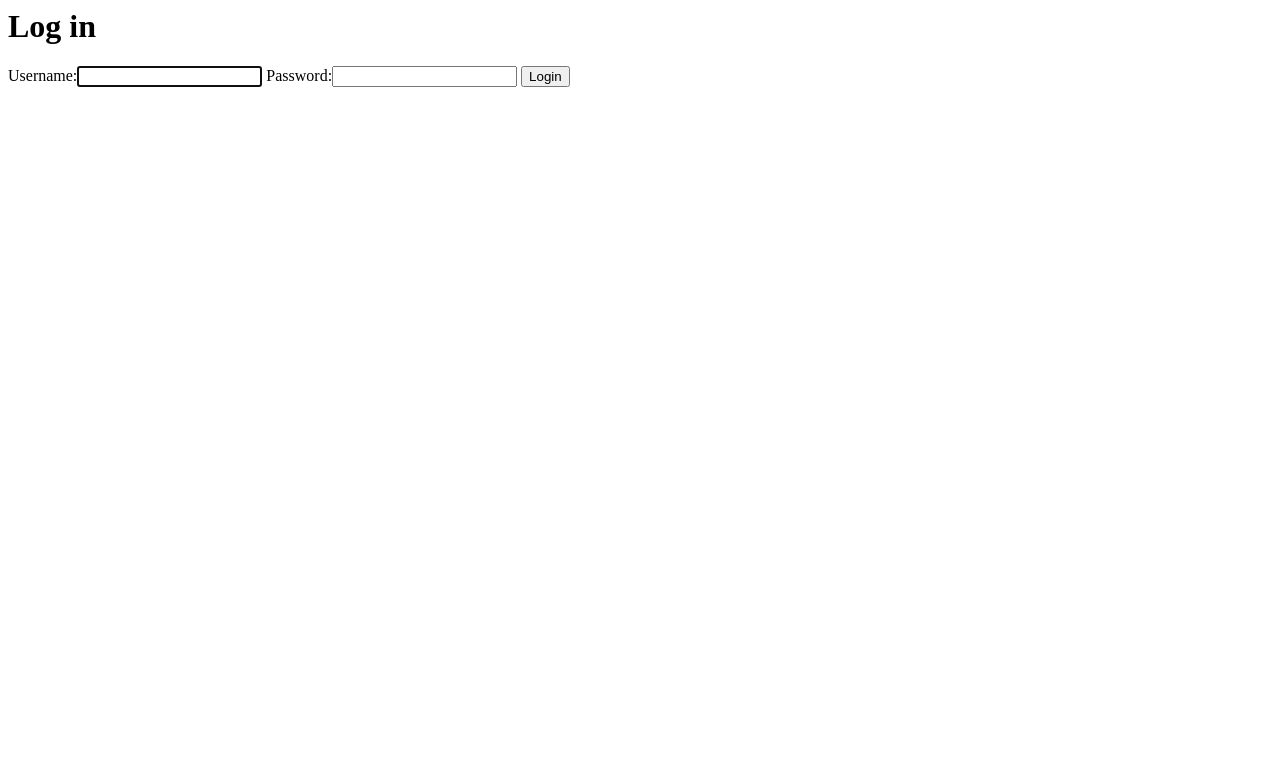
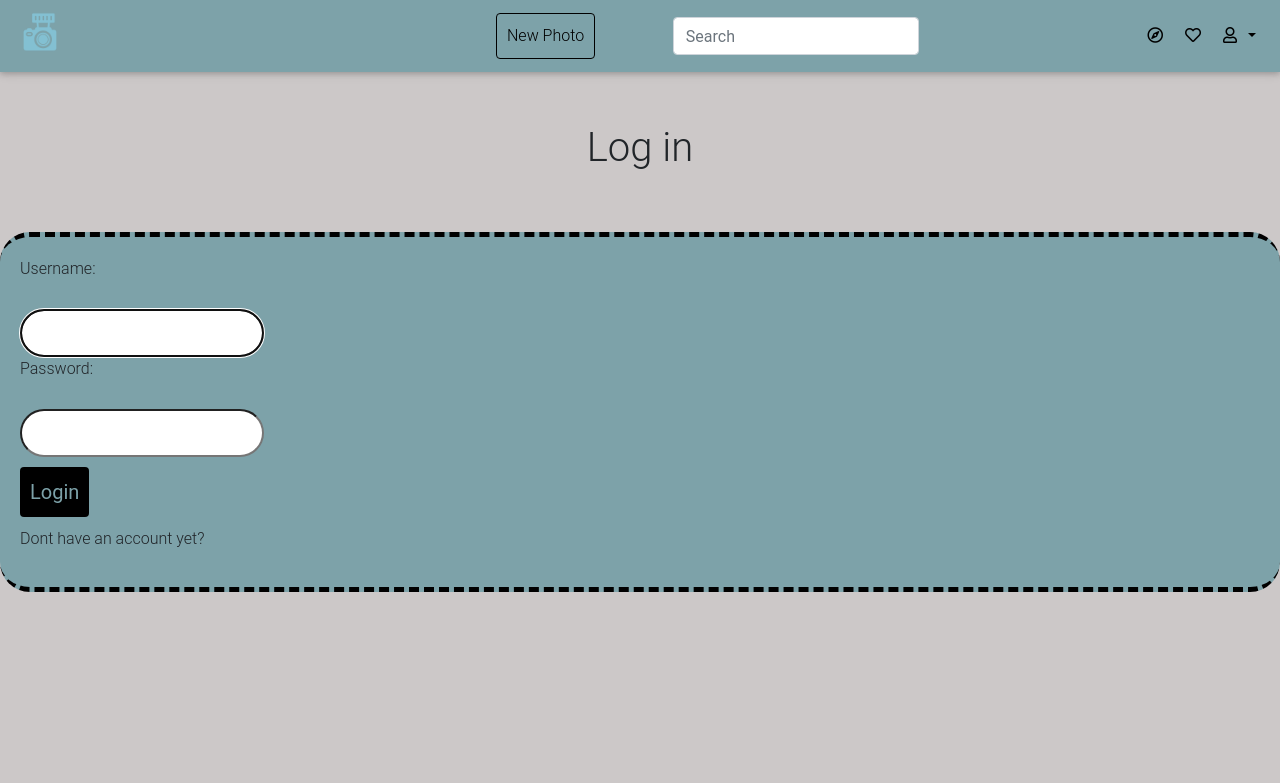
Before and after one commit to nairdaee/instagram, a Django app: page /accounts/login/ in a window 1280 px wide. Shown: the top 783 px of the page. Run offline with Django 3.2, Linux system fonts and the light colour scheme; some libraries are stand-ins or nearby versions.

Commit message:
add styling for the login and logout pages

```diff
--- a/accounts/templates/accounts/login.html
+++ b/accounts/templates/accounts/login.html
@@ -1,5 +1,9 @@
+{% extends 'base.html' %}
+
 {% block content%}
-<h1>Log in</h1>
+<br>
+<br>
+<h1 style="text-align: center;">Log in</h1>
 
 <form class="site-form" action="{% url 'accounts:login' %}" method="post">
     {% csrf_token %}
@@ -8,6 +12,6 @@
     <input type="hidden"name="next" value="{{request.GET.next}}"> <!--output this hidden input-->
     {% endif %}
 <input type="submit" value="Login"><!--so that now when we make this post request,it will be accompanied by the value we got above-->
-
+<p>Dont have an account yet?</p>
 </form>
 {% endblock%}
--- a/accounts/templates/accounts/signup.html
+++ b/accounts/templates/accounts/signup.html
@@ -1,5 +1,7 @@
+{% extends 'base.html' %}
+
 {% block content%}
-<h1>Signup</h1>
+<h1 style="text-align: center;">Signup</h1>
 
 <form class="site-form" action="/accounts/signup/" method="post">
     {% csrf_token %}
--- a/static/css/styles.css
+++ b/static/css/styles.css
@@ -1,3 +1,6 @@
+body{
+    background-color: rgb(204, 200, 200);
+}
 a.newphoto{
     border: 1px solid black;
     padding: 10px;
@@ -43,3 +46,46 @@ body::-webkit-scrollbar {
     width:10%;
     height:10%;
 }
+/*Sign up, sign in styling */
+
+
+.site-form {
+    border-radius: 30px;
+    background-color: #7da2a9;
+    margin-top: 60px;
+    border-top: 5px dashed black;
+    border-bottom: 5px dashed black;
+    padding: 20px;
+}
+
+.site-form input, .site-form textarea{
+    display: block;
+    margin: 20px 0 0px 0;
+    padding: 10px;
+    border-radius: 30px;
+}
+
+.site-form input[type="submit"]{
+    background: black;
+    border: 0;
+    color: #7da2a9;
+    font-size: 20px;
+    border-radius: 4px;
+    margin: 10px 0;
+}
+
+.errorlist li{
+    padding: 10px;
+    list-style-type: none;
+    border: 1px solid #FF5722;
+    border-radius: 40px;
+    margin: 10px;
+    margin-right:50%;
+    color: #FF5722
+}
+
+.errorlist{
+    padding: 0;
+}
+
+/* Posts styling */
```
